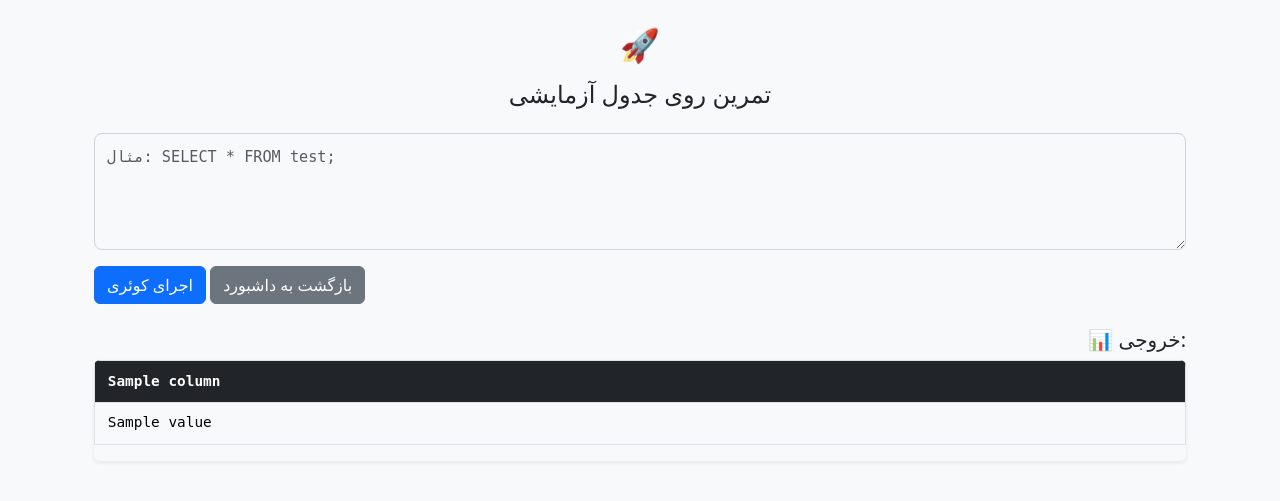
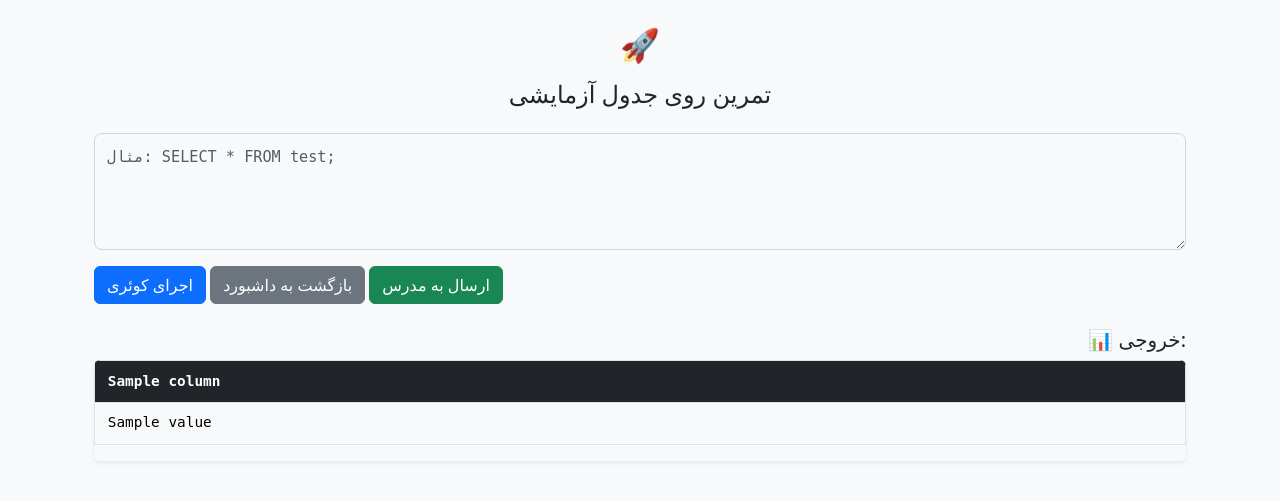
Before and after one commit to milad-ai/db_flask, a Flask app: template templates/test_sql_runner.html in a window 1280 px wide. Shown: the part 56-557 px from the top of the page. Run offline with Flask 3, Linux system fonts and the light colour scheme; the template is opened without the code that fills it: most values are stand-ins (such as "Sample title", 1, 10 or a date in 2020).

Commit message:
Update test_sql_runner.html

```diff
--- a/templates/test_sql_runner.html
+++ b/templates/test_sql_runner.html
@@ -1,19 +1,23 @@
-
 {% extends "base.html" %}
 {% block content %}
 <div class="container mt-4" style="direction: ltr;">
     <!-- Header ساده با انیمیشن موشک -->
     <div class="header-section text-center mb-4">
         <div class="rocket-icon">🚀</div>
-<h4 class="mb-3" dir="ltr">   تمرین روی جدول آزمایشی </h4>
+        <h4 class="mb-3" dir="ltr">تمرین روی جدول آزمایشی</h4>
     </div>
 
     <form method="POST">
         <div class="mb-3">
             <textarea name="query" class="form-control query-box" rows="4" placeholder="مثال: SELECT * FROM test;" required>{{ query or '' }}</textarea>
         </div>
-        <button type="submit" class="btn btn-primary">اجرای کوئری</button>
+        <button type="submit" name="execute" class="btn btn-primary">اجرای کوئری</button>
         <a href="{{ url_for('dashboard') }}" class="btn btn-secondary">بازگشت به داشبورد</a>
+
+        <!-- دکمه ارسال به مدرس فقط بعد از اجرای موفق کوئری نمایش داده شود -->
+        {% if output and not error %}
+        <button type="submit" name="send_to_teacher" class="btn btn-success">ارسال به مدرس</button>
+        {% endif %}
     </form>
 
     {% if output or error %}
```
